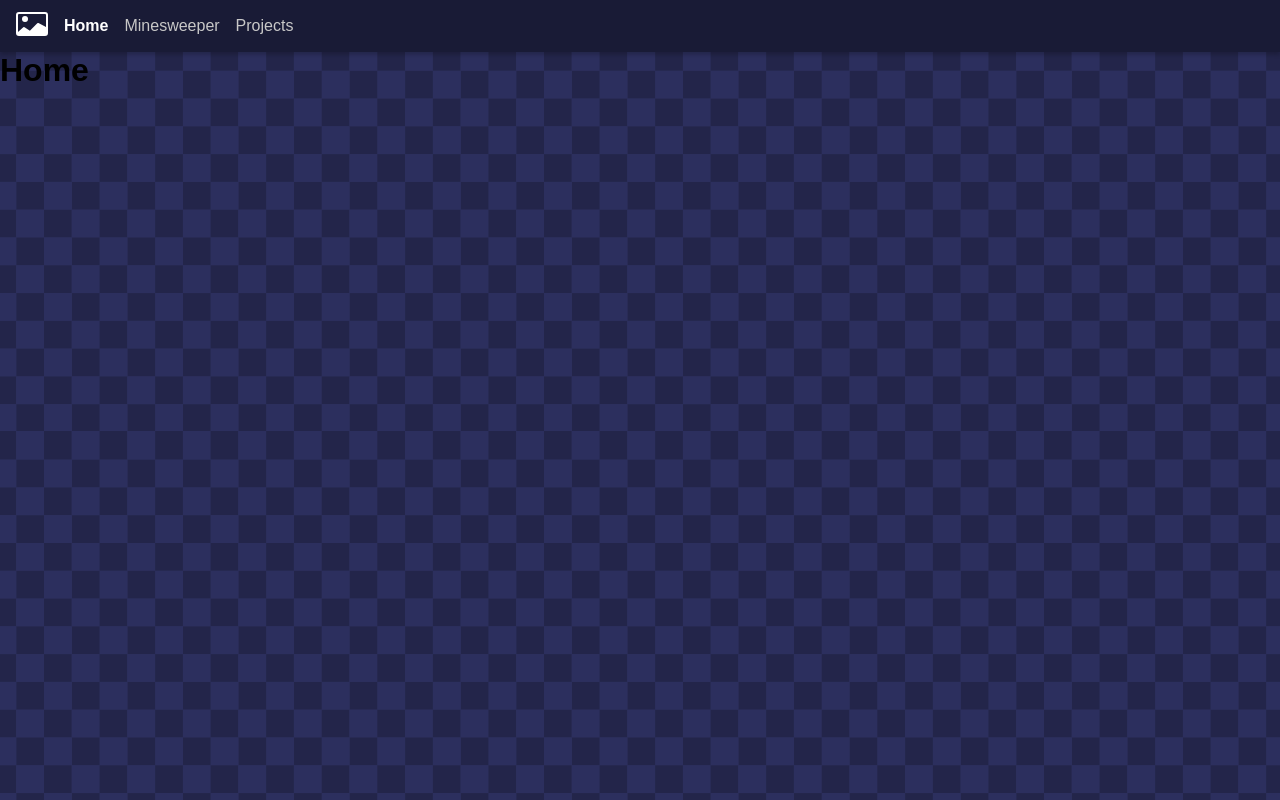
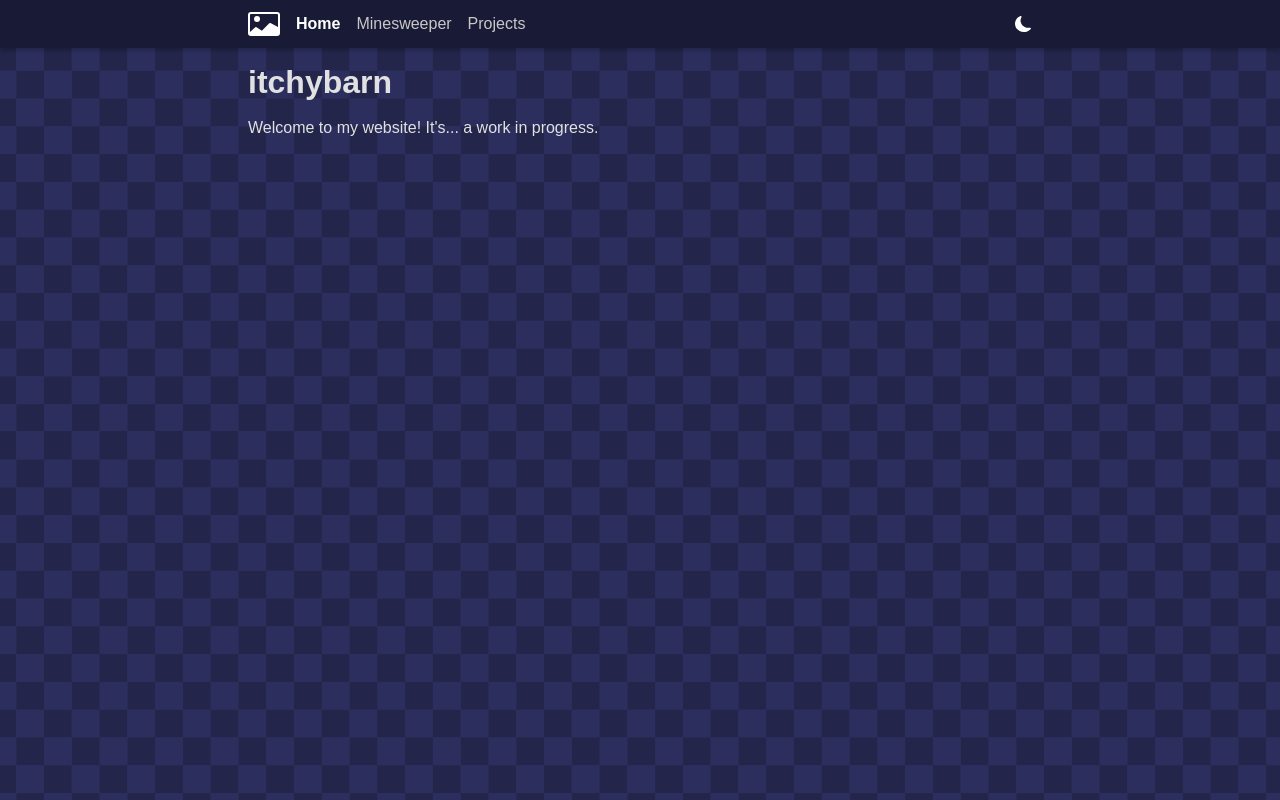
Before and after one commit to itchybarn/PortfolioWebsite, a React (Vite) app in the folder frontend/: page / in a window 1280 px wide. Built offline with nearby package versions, Linux system fonts and the light colour scheme.

Commit message:
Content now has a max-width, changes to nabar CSS (and addition of right-side buttons), temporary dark mode icon button (only sends an alert, currently), placeholder text on all pages

```diff
--- a/frontend/src/App.tsx
+++ b/frontend/src/App.tsx
@@ -14,12 +14,14 @@ function App() {
         ySpeed={-40}
         color="rgb(44, 47, 94)"
       >
-        <Navbar links={pages} />
-        <Routes>
-          {Object.entries(pages).map(([link, info]) => {
-            return <Route path={link} element={<info.page />} />;
-          })}
-        </Routes>
+        <Navbar links={pages} height="3rem" />
+        <div className="page-content">
+          <Routes>
+            {Object.entries(pages).map(([link, info]) => {
+              return <Route path={link} element={<info.page />} />;
+            })}
+          </Routes>
+        </div>
       </ScrollingBackground>
     </>
   );
--- a/frontend/src/components/Navbar.tsx
+++ b/frontend/src/components/Navbar.tsx
@@ -1,29 +1,45 @@
 import { NavLink } from "react-router-dom";
 import { logo, type page } from "../modules/pages";
 import "../css/Navbar.css";
+import moon from "../assets/moon-fill.svg";
 
 interface Props {
   links: { [key: string]: page };
+  height?: string;
 }
 
-const Navbar = ({ links }: Props) => {
+const Navbar = ({ links, height = "2rem" }: Props) => {
+  const onClick = (/*e: React.MouseEvent*/) => {
+    alert("Clicked!!! Still in progress.");
+  };
+
   return (
-    <nav className="navbar">
+    <div
+      className="navbar-outer"
+      style={{ ["--navbar-height" as string]: height }}
+    >
+      <nav className="navbar-inner">
         <div className="navbar-logo">
           <NavLink to="/">
-          <img src={logo} />
+            <img src={logo} className="white-image" />
           </NavLink>
         </div>
         <div className="navbar-links">
           {Object.entries(links).map(([link, info]) => {
             return (
-            <NavLink to={link} className="nav-link">
+              <NavLink key={link} to={link} className="nav-link">
                 {info.name}
               </NavLink>
             );
           })}
         </div>
+        <div className="navbar-buttons">
+          <button className="navbar-button" onClick={onClick}>
+            <img src={moon} className="white-image" />
+          </button>
+        </div>
       </nav>
+    </div>
   );
 };
 
--- a/frontend/src/css/Navbar.css
+++ b/frontend/src/css/Navbar.css
@@ -1,25 +1,61 @@
-.navbar {
+.navbar-outer {
+    width: 100%;
     background-color: rgb(25, 27, 54);
-    padding: 0.5rem 1rem; /* rem changes depending on the font size of device. default is 16px. top/bottom left/right */
+    box-shadow: 0 3px 4px rgba(0, 0, 0, 0.2);
+    height: var(--navbar-height);
+}
+
+.navbar-inner {
+    max-width: var(--max-width);
+    padding: 0.5rem var(--side-padding); /* rem changes depending on the font size of device. default is 16px. top/bottom left/right */
+    margin: 0 auto;
     display: flex;
     justify-content: flex-start;
     align-items: center;
-    box-shadow: 0 3px 4px rgba(0, 0, 0, 0.2);
+    height: 100%;
+}
+
+.white-image {
+    filter: brightness(0) invert(1); /* turns image white */
+}
+
+.navbar-logo {
+    height: 100%;
+    padding-right: 0.5rem;
 }
 
 .navbar-logo img {
     width: auto;
-    height: 2rem;
-    filter: brightness(0) invert(1); /* turns the logo white */
-    padding-right: 0.5rem;
+    height: 100%;
 }
 
-.navbar-logo img:hover {
-    filter: brightness(0) invert(0.8); /* turns the logo white */
+.navbar-logo img.white-image:hover {
+    filter: brightness(0) invert(0.8);
 }
 
 .navbar-links {
     display: flex;
+}
+
+.navbar-buttons {
+    margin-left: auto;
+    display: flex;
+    align-items: center;
+    gap: 0.75rem;
+}
+
+.navbar-button {
+    cursor: pointer;
+    background-color: transparent;
+    border: none;
+    padding: 0;
+    display: flex;
+    align-items: center;
+}
+
+.navbar-button img {
+    height: calc(var(--navbar-height) * 0.35);
+    width: auto;
 }
 
 .nav-link {
@@ -27,8 +63,6 @@
     font-size: 1rem;
     color: rgb(200, 200, 200);
     padding: 0.5rem 0.5rem;
-    border-radius: 4px;
-    transition: background-color 0.2s;
 }
 
 .nav-link:hover {
--- a/frontend/src/css/index.css
+++ b/frontend/src/css/index.css
@@ -1,7 +1,13 @@
+:root {
+    --max-width: 800px;
+    --side-padding: 0.5rem;
+}
+
 * {
     margin: 0;
     padding: 0;
     box-sizing: border-box;
+    color: rgb(225,225,225);
 }
 
 html, body, #root {
@@ -9,3 +15,12 @@ html, body, #root {
     height: 100%;
     font-family: Arial, Helvetica, sans-serif;
 }
+
+.page-content {
+    margin-top: 1rem;
+    margin-left: auto;
+    margin-right: auto;
+    max-width: var(--max-width);
+    padding: 0 var(--side-padding);
+    overflow-wrap: break-word;
+}
--- a/frontend/src/pages/Home.tsx
+++ b/frontend/src/pages/Home.tsx
@@ -1,5 +1,11 @@
 const Home = () => {
-  return <h1>Home</h1>;
+  return (
+    <div>
+      <h1>itchybarn</h1>
+      <br />
+      Welcome to my website! It's... a work in progress.
+    </div>
+  );
 };
 
 export default Home;
--- a/frontend/src/pages/Minesweeper.tsx
+++ b/frontend/src/pages/Minesweeper.tsx
@@ -1,7 +1,5 @@
 const Minesweeper = () => {
-  return (
-    <div>Minesweeper</div>
-  )
-}
+  return <div>Minesweeper will go here. Eventually.</div>;
+};
 
-export default Minesweeper
+export default Minesweeper;
--- a/frontend/src/pages/Projects.tsx
+++ b/frontend/src/pages/Projects.tsx
@@ -1,5 +1,5 @@
 const Projects = () => {
-  return <div>Projects</div>;
+  return <div>Projects will go here. Also eventually.</div>;
 };
 
 export default Projects;
```
Also changed, not shown: frontend/src/assets/moon-fill.svg (added). Lines whose indentation alone changed are shown as unchanged.
